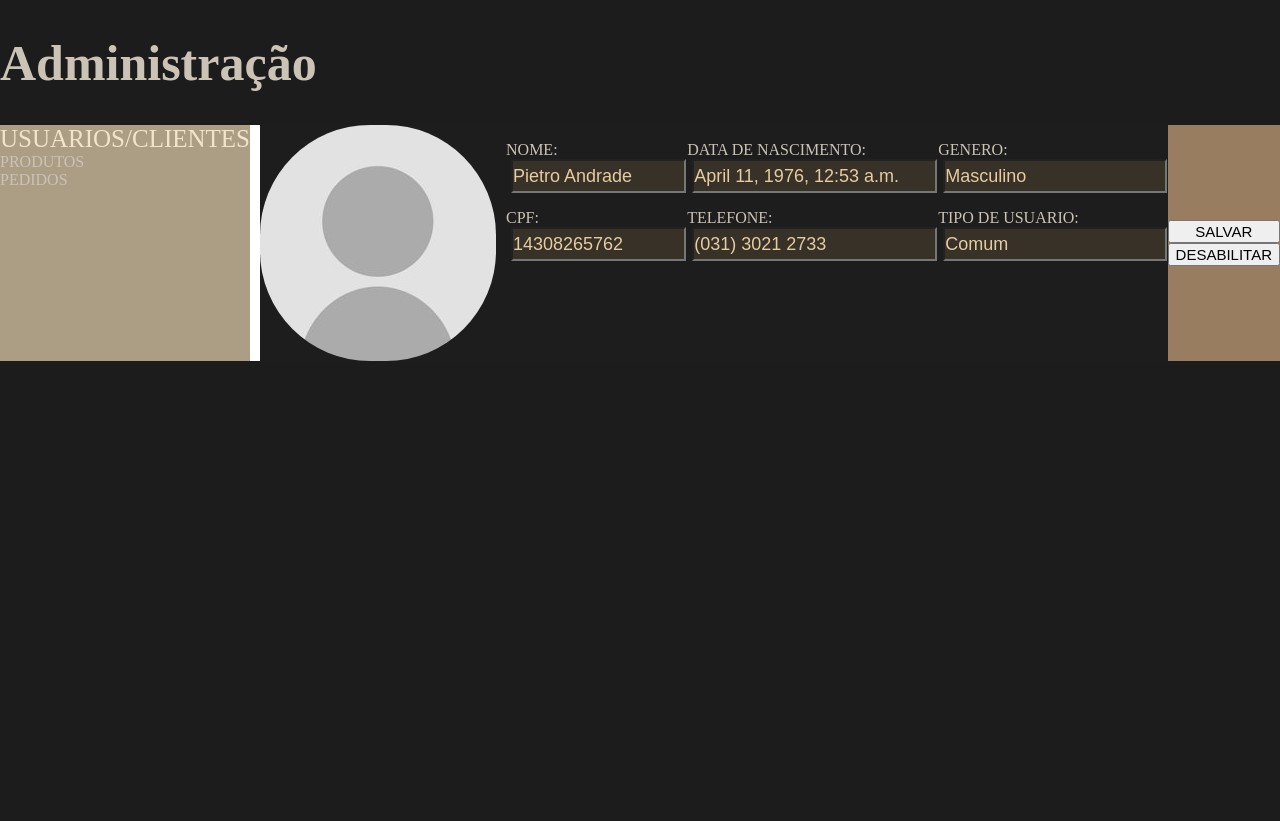
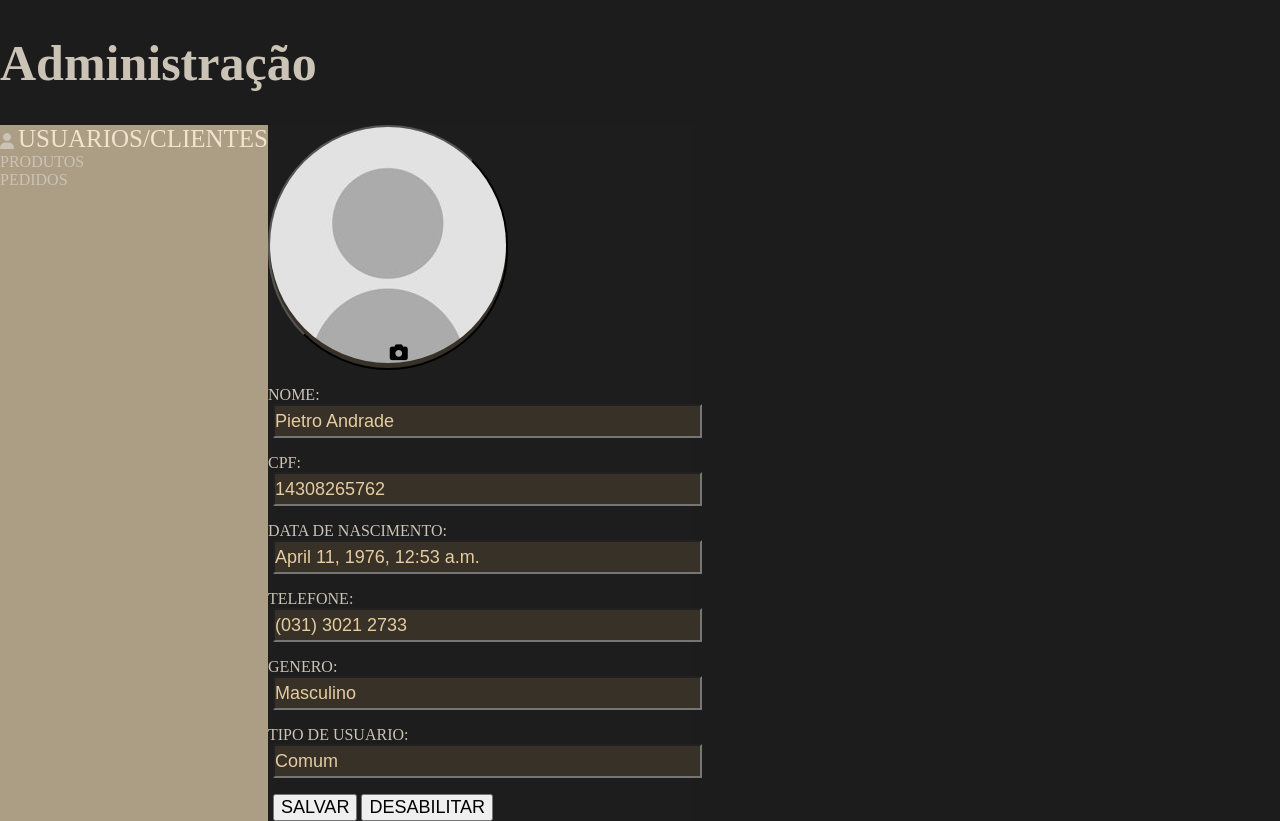
Before and after one commit to PiterParque/Loja, a Django app: page /administracao/usuario/1 in a window 1280 px wide. Before the commit the page ends 361 px from the top, so only its background shows below. Run offline with Django 5.2, Linux system fonts and the light colour scheme; data comes from the database, SQL or seed files in the repository.

Commit message:
Fisrt commit

```diff
--- a/loja/Urls.py
+++ b/loja/Urls.py
@@ -14,5 +14,6 @@ urlpatterns=[
     path('perfil/notificacao',views.notificacao,name="notificacao"),
     path('administracao',views.administracao,name='administracao'),
     path('administracao/usuarios',views.usaurios,name="usuarios"),
-    path('administracao/usuario/<int:id>',views.usuario,name="usuario")
+    path('administracao/usuario/<int:id>',views.usuario,name="usuario"),
+    path('administracao/usuario/criar',views.criar_usuario,name="usuario_criar")
 ]
--- a/loja/static/html/administrador/administracao.css
+++ b/loja/static/html/administrador/administracao.css
@@ -100,9 +100,7 @@ select,option{
   height: 30px;
   font-size: 15px;
 }
-.usuario{
-  padding-left: 10px;
-}
+
 .perfil_usuario{
   display: flex;
   flex-direction: row;
@@ -113,22 +111,53 @@ select,option{
  width: 100%;
  margin: 0px 5px;
 }
-.foto_usuario{
-  border-radius: 110px;
 
-}
 .form_pesquisar_usuarios{
  background-color:rgb(27, 27, 27);
 }
 .botoes_usuario{
 align-content: center;
-background-color: #987d60;
-
+padding-left: 5px;
 }
 .botoes_usuario button{
     font-size: 15px;
     width: 100%;
 }
+.foto{
+  background-color: #383127;
+  margin: 0;
+  padding: 0;
+  position: relative;  /* permite posicionar elementos dentro */
+  display: inline-block;
+
+
+}
+.foto i{
+  width: 10px;
+  height: 10px;
+  position: absolute;
+  top: 90%; /* distancia do topo da imagem */
+  right: 45%;
+
+}
+.foto,img ,i{
+   border-radius: 130px;
+     align-content: center;
+  justify-content: center;
+}
+.BUTTON_CRIAR_USAURIOS{
+  font-size: large;
+  background-color:rgb(27, 27, 27);
+  color: #e5cca1;
+  border-radius: 10px;
+}
+.perfil_usuario button{
+  align-items: center;
+  justify-items: center;
+  width: fit-content;
+  font-size: large;
+}
+
 @media (max-width: 800px) {
  body{
   display: flex;
@@ -142,9 +171,7 @@ background-color: #987d60;
   width: fit-content;
   height: fit-content;
  }
- form{
-  display: flex;
- }
+
  .perfil_usuario{
   display: flex;
   flex-direction: column;
--- a/loja/static/html/administrador/administracao.html
+++ b/loja/static/html/administrador/administracao.html
@@ -7,13 +7,17 @@
     <meta name="viewport" content="width=device-width, initial-scale=1.0">
     <title>Administração</title>
     <link rel="stylesheet" href="{% static 'html/administrador/administracao.css' %}">
+            <link rel="stylesheet"
+            href="https://cdnjs.cloudflare.com/ajax/libs/font-awesome/6.5.0/css/all.min.css"
+            crossorigin="anonymous"
+            referrerpolicy="no-referrer" />
 </head>
 <body>
     <h1 class="Titulo">Administração</h1>
         <div class="principal">
             <nav class="menus_administracao">
                 <ul>
-                    <li> <a href="{% url 'usuarios' %}">USUARIOS/CLIENTES</a></li>
+                    <li><i class="fa-solid fa-user"></i> <a href="{% url 'usuarios' %}">USUARIOS/CLIENTES</a></li>
                     <li>PRODUTOS</li>
                     <li>PEDIDOS</li>
                 </ul>
--- a/loja/static/html/administrador/usuario.html
+++ b/loja/static/html/administrador/usuario.html
@@ -1,10 +1,18 @@
 {% extends './administracao.html' %}
 {% load static %}
 {% block conteudo%}
+        <link rel="stylesheet"
+            href="https://cdnjs.cloudflare.com/ajax/libs/font-awesome/6.5.0/css/all.min.css"
+            crossorigin="anonymous"
+            referrerpolicy="no-referrer" />
 <div class="usuario">
  {% if usuario %}
    <div class="perfil_usuario">
-    <img src="{% static 'imagens/usuario_sem_foto.png' %}" alt="" class="foto_usuario">
+    <form action="" method="post">
+    <button type="button" class="foto">
+      <i class="fa-solid fa-camera"></i>
+      <img src="{% static 'imagens/usuario_sem_foto.png' %}" alt="" class="foto_usuario">
+    </button>
     <div>
     <p>NOME: <input type="text" name="usuario_nome" id="usuario_nome" value="{{usuario.nome}}"></p>
     <p>CPF:<input type="text" name="usuario_cpf" id="usuario_cpf" value="{{usuario.CPF}}"></p>
@@ -17,16 +25,16 @@
     <p>GENERO:<input type="text" name="usuario_nome" id="usuario_nome" value="{{usuario.genero}}"></p>
     <p>TIPO DE USUARIO:<input type="text" name="usuario_nome" id="usuario_nome" value="{{usuario.tipo_usuario}}"></p>
     </div>
-
-       <div class="botoes_usuario">
+    <div class="botoes_usuario">
        <button type="button">SALVAR</button>
        <button type="button">DESABILITAR</button>
-       </div>
+       </form>
+    </div>
 
 
 
  {% else %}
-<p>Uusaro não encotrador</p>
+<p>Usuaro não encotrador</p>
  {% endif %}
 
 </div>
--- a/loja/static/html/administrador/usuarios.html
+++ b/loja/static/html/administrador/usuarios.html
@@ -1,6 +1,10 @@
 {% extends './administracao.html' %}
 {% load static %}
 {% block conteudo%}
+        <link rel="stylesheet"
+            href="https://cdnjs.cloudflare.com/ajax/libs/font-awesome/6.5.0/css/all.min.css"
+            crossorigin="anonymous"
+            referrerpolicy="no-referrer" />
 <div class="tabela">
  <form action="" method="post" class="form_pesquisar_usuarios">
   <select name="filtro" id="filtro">
@@ -13,6 +17,7 @@
     <option value="TIPO_DE_USUARIO">TIPO DE USUARIO</option>
   </select>
   <input type="search" name="pesquisar_usuarios" id="">
+  <button type="button" onclick="window.location.href='{% url 'usuario_criar' %}'" class="BUTTON_CRIAR_USAURIOS"><i class="fa-solid fa-user"></i>  CRIAR USUARIO</button>
   </form>
 
  <table class="tabela_usuarios">
--- a/loja/static/html/perfil/perfil.html
+++ b/loja/static/html/perfil/perfil.html
@@ -3,6 +3,10 @@
 {% block content_principal %}
 {% endblock %}
 {%block tags_navegacao%}
+        <link rel="stylesheet"
+            href="https://cdnjs.cloudflare.com/ajax/libs/font-awesome/6.5.0/css/all.min.css"
+            crossorigin="anonymous"
+            referrerpolicy="no-referrer" />
 <div class="opcoes_perfil">
 
     <ul>
--- a/loja/views.py
+++ b/loja/views.py
@@ -93,3 +93,10 @@ def usuario(request,id):
 
 
     return render(request,"./loja/static/html/administrador/usuario.html",{'usuario':_usuario})
+def criar_usuario(request):
+    usuario_id = request.session.get('usuario_id')
+    user=Usuario.objects.filter(id=usuario_id).first()
+    if user :
+        if user.tipo_usuario != "Admisnitrador":
+            redirect('perfil')
+    return render(request,"./loja/static/html/administrador/usuario_criar.html")
```
Also changed, not shown: loja/static/html/administrador/usuario_criar.html (added, +33 -0 lines), 3 other files.
